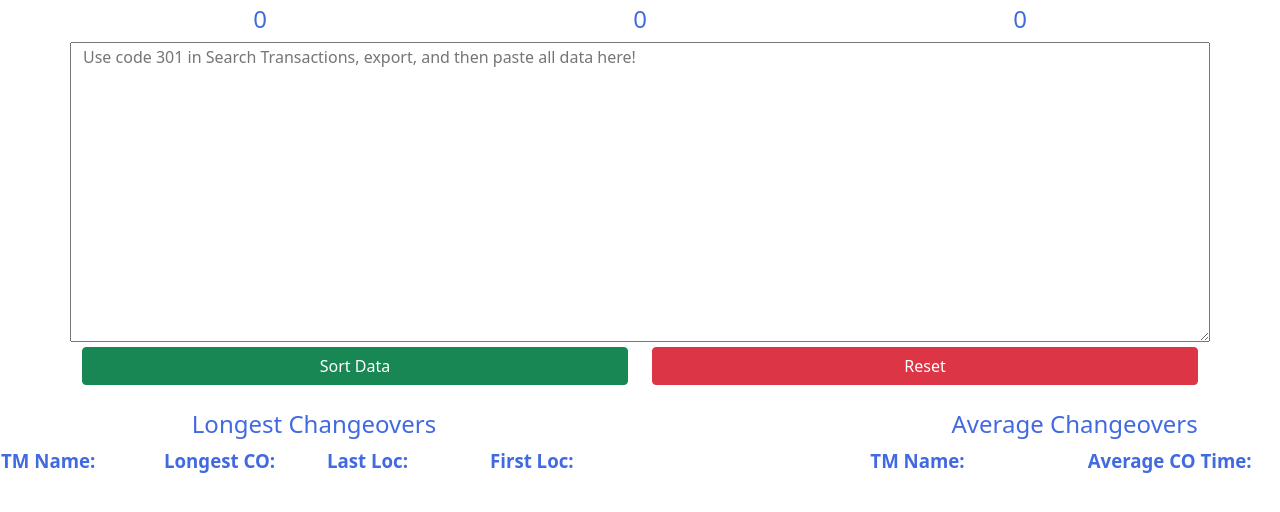
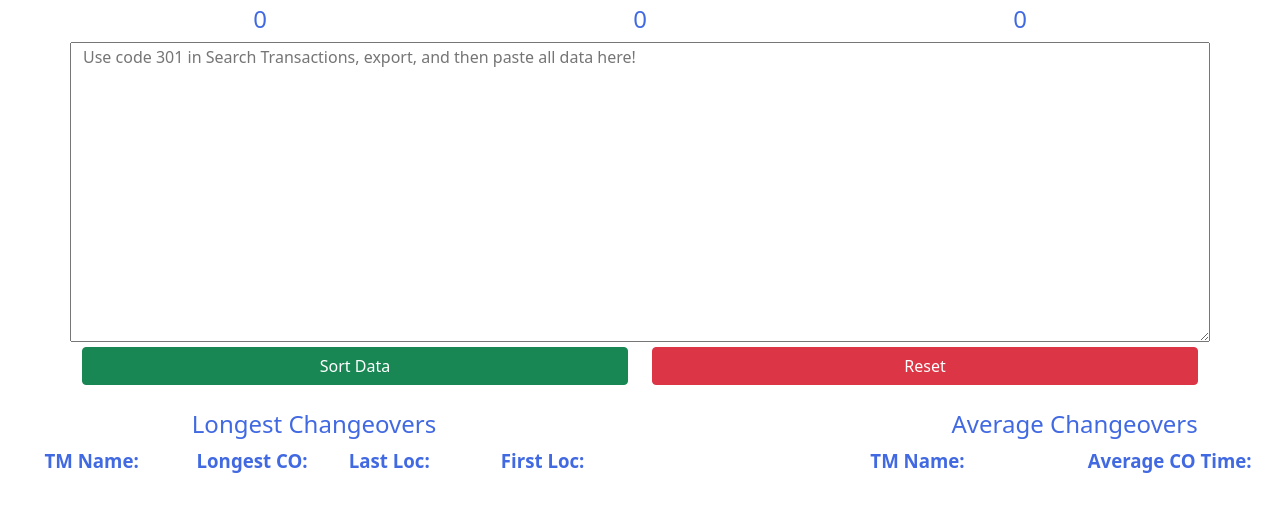
Before and after one commit to Joshleman10/changeOver, a plain HTML site: page index.html in a window 1280 px wide. Shown: the part 140-652 px from the top of the page. Drawn offline with nearby package versions, Linux system fonts and the light colour scheme.

Commit message:
formatted left

```diff
--- a/index.html
+++ b/index.html
@@ -81,7 +81,7 @@
     <div class="row">
         <div class="col-6" id="long">
             <h4 id="longTitle">Longest Changeovers</h4>
-            <div class="row">
+            <div class="row" id="mainTable">
                 <div class="col-3">
                     <table id="tableOne">
                         <th>TM Name:</th>
--- a/styles.css
+++ b/styles.css
@@ -57,3 +57,7 @@ th{
 #TPH{
     color:royalblue;
 }
+
+#mainTable{
+    margin-left:5%;
+}
```
